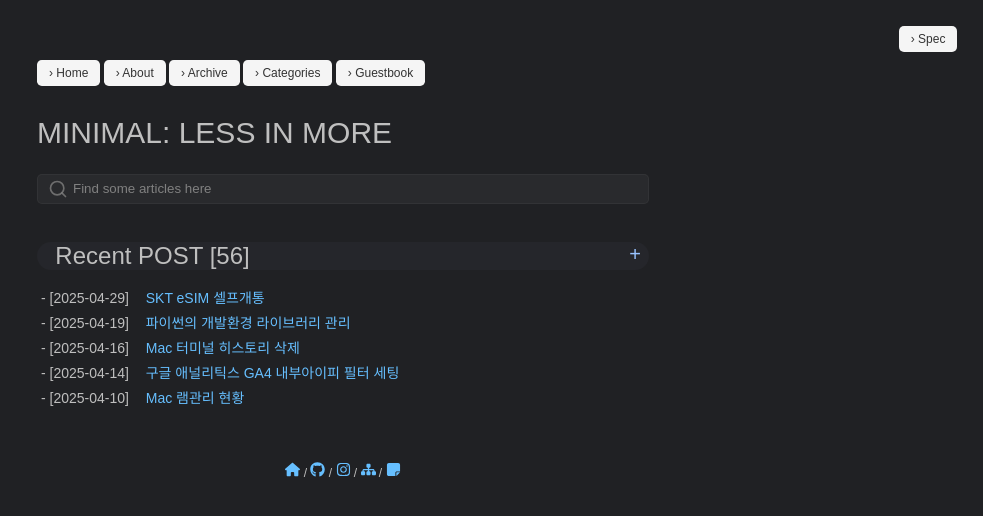
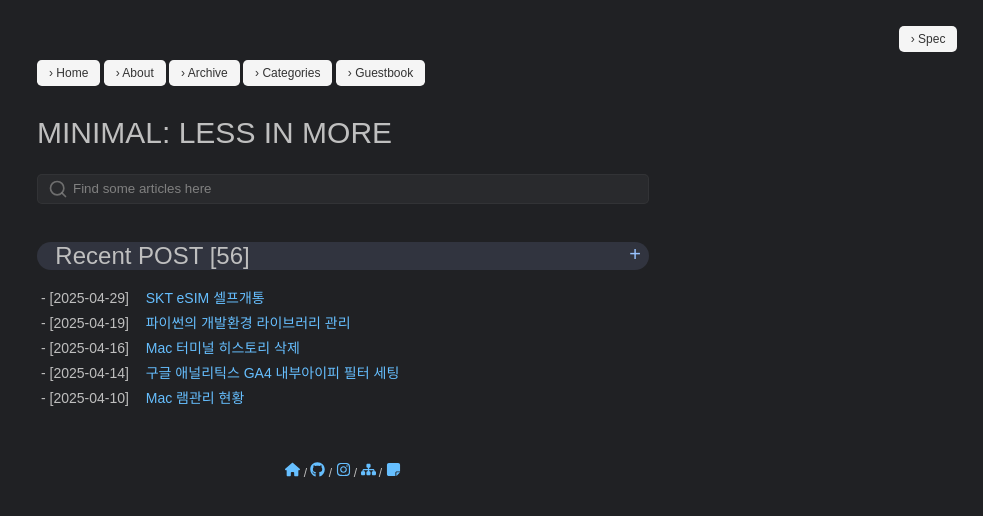
Before and after one commit to pozuhtuhv/pozuhtuhv.github.io, a Jekyll site: the page built from index.html, in a window 1280 px wide. Shown: the top 516 px of the page, without its empty margins (297-1280 px from the left). Built offline with Jekyll 4.4.1, drawn with Linux system fonts in a browser that asks for light colours; some web fonts are replaced.

Commit message:
(edit) connect_color

```diff
--- a/_sass/_main.scss
+++ b/_sass/_main.scss
@@ -656,7 +656,7 @@ tr:hover {
     display: flex;
     justify-content: space-between;
     align-items: center;
-    background-color: #25262b;
+    background-color: var(--code-bg-color);
     padding-left: 3%;
     border-radius: 30px
 }
```
